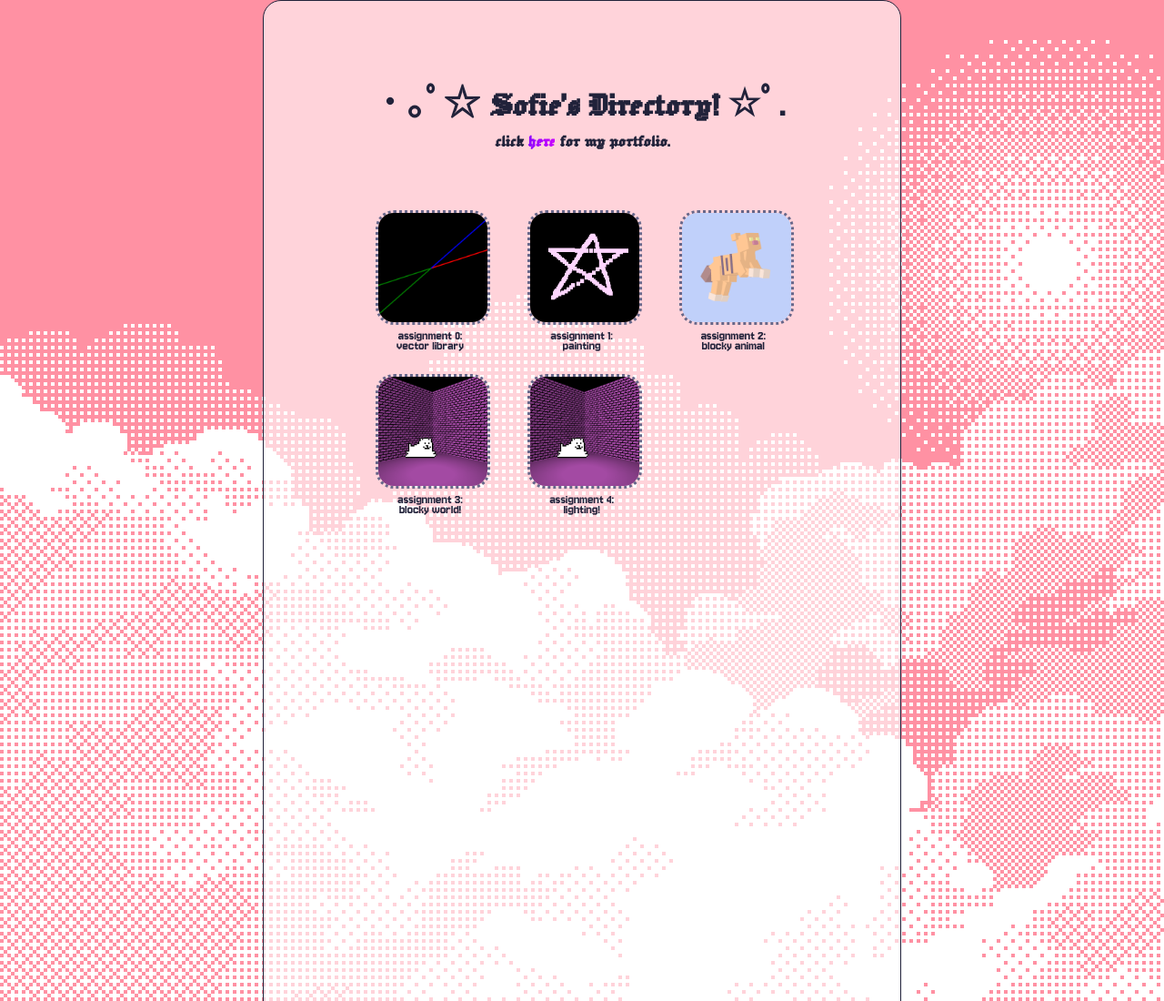
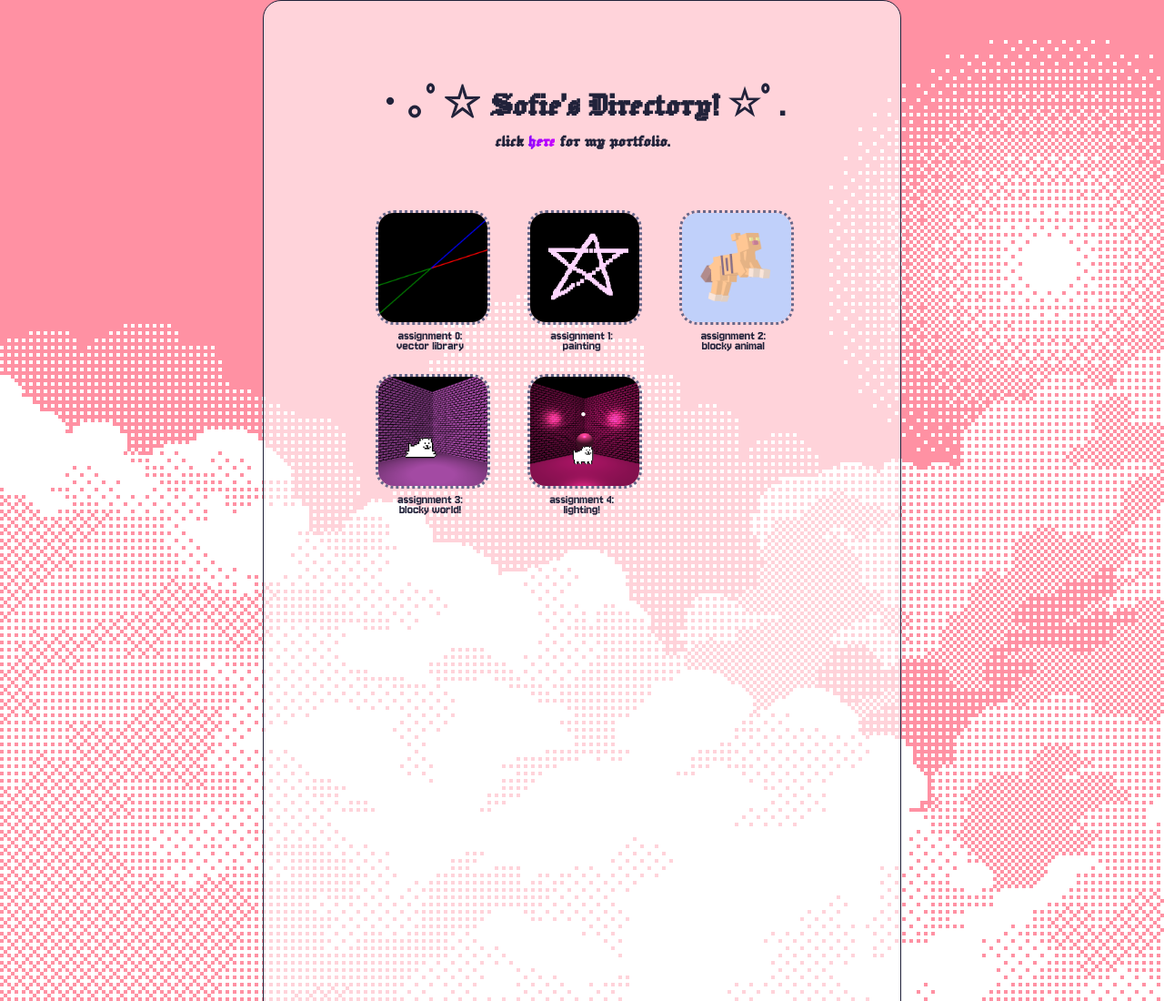
Before and after one commit to aminisofia/CSE160, a plain HTML site: page index.html in a window 1280 px wide. Shown: the top 1100 px of the page at 91% size. Drawn offline with Linux system fonts and the light colour scheme.

Commit message:
added asg thumbnail

```diff
--- a/index.html
+++ b/index.html
@@ -48,7 +48,7 @@
 
         <div class="four">
             <a href="https://aminisofia.github.io/CSE160/asg4/World.html">
-                <img src="images/asg3.png" alt="screenshot from asg4">
+                <img src="images/asg4.png" alt="screenshot from asg4">
             </a>
             <p>assignment 4:</p>
             <p>lighting!</p>
```
Also changed, not shown: images/asg4.png (added).
